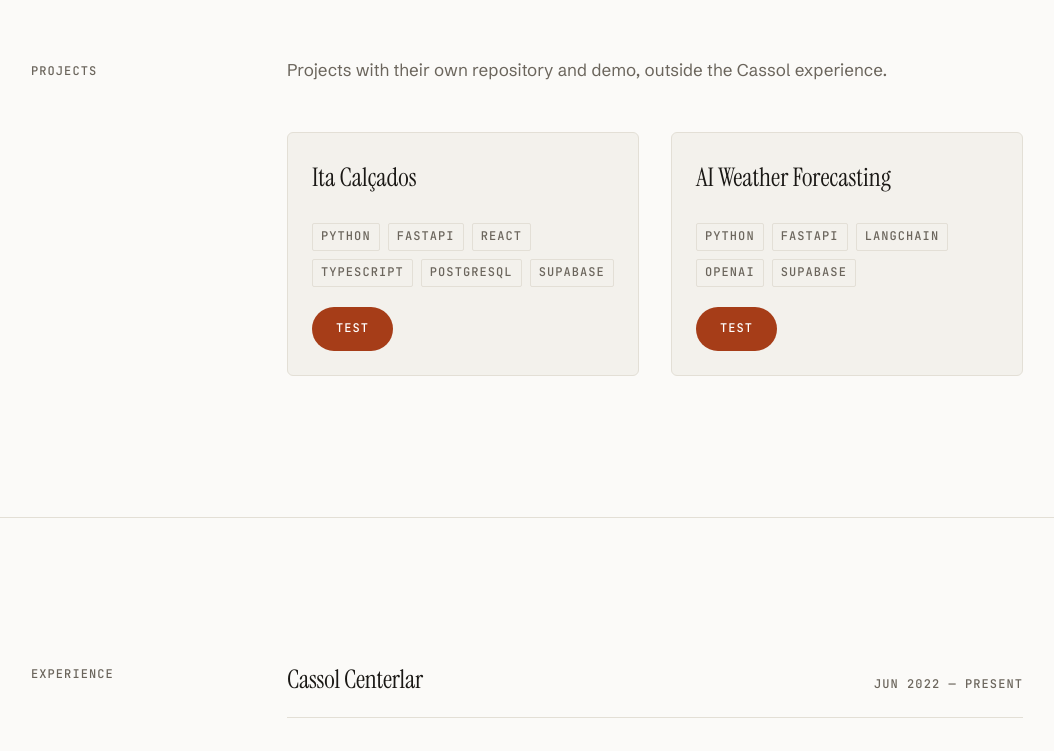
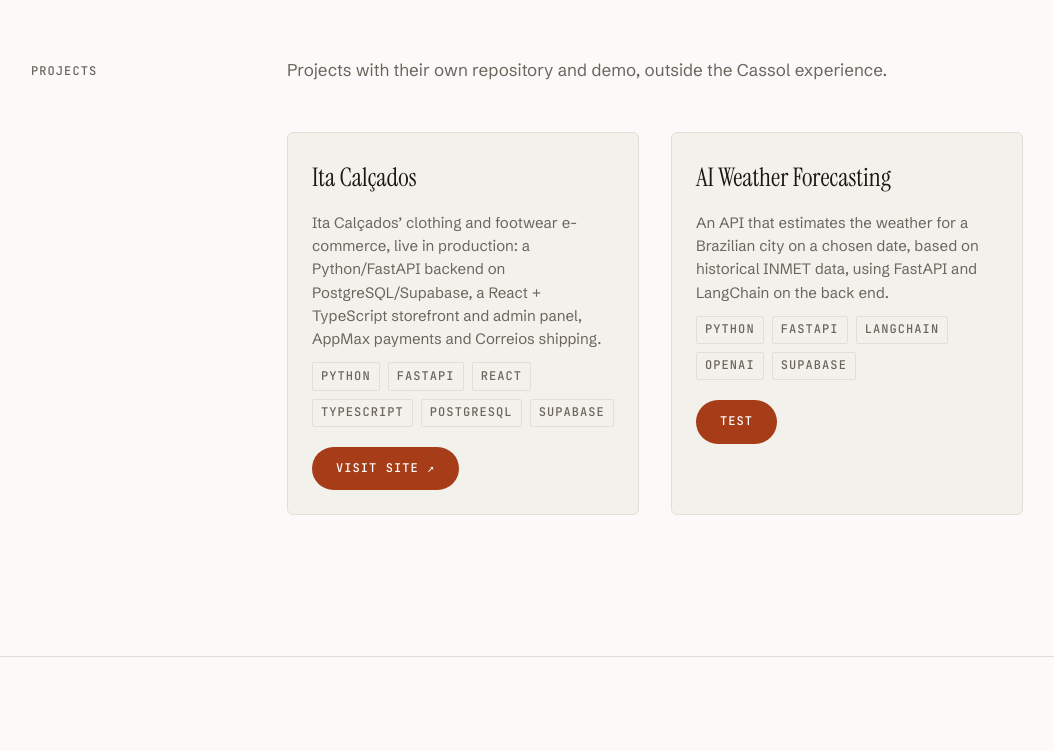
Before and after one commit to joaopedroldavid-del/my-portfolio, an Angular app: page /en in a window 1280 px wide. Shown: the part 2660-3411 px from the top of the page, without its empty margins (113-1167 px from the left). Built offline with nearby package versions, Linux system fonts and the light colour scheme; no server answers.

Commit message:
ADD: link de site e botão de teste condicional nos cartões de projeto

```diff
--- a/src/app/sections/projects/projects.html
+++ b/src/app/sections/projects/projects.html
@@ -9,7 +9,7 @@
         @for (project of projects; track project.id) {
           <article class="pj__card" appReveal [appRevealDelay]="$index * 90">
             <h3 class="pj__name">{{ project.name }}</h3>
-            <p class="pj__description">{{ t().projects.description }}</p>
+            <p class="pj__description">{{ project.description[locale()] }}</p>
 
             <ul class="pj__tech">
               @for (tech of project.tech; track tech) {
@@ -17,9 +17,16 @@
               }
             </ul>
 
-            <button #testBtn type="button" class="pj__test" (click)="open(project, testBtn)">
-              {{ t().projects.testButton }}
-            </button>
+            @if (project.cities?.length) {
+              <button #testBtn type="button" class="pj__test" (click)="open(project, testBtn)">
+                {{ t().projects.testButton }}
+              </button>
+            }
+            @if (project.siteUrl) {
+              <a class="pj__test" [href]="project.siteUrl" target="_blank" rel="noopener noreferrer">
+                {{ t().projects.visitSite }} ↗
+              </a>
+            }
           </article>
         }
       </div>
```
